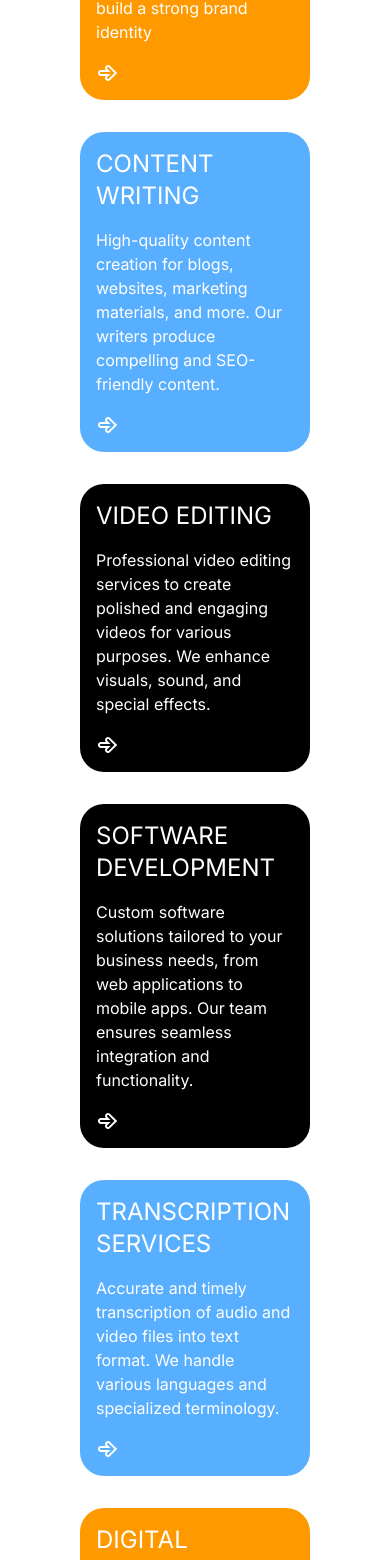
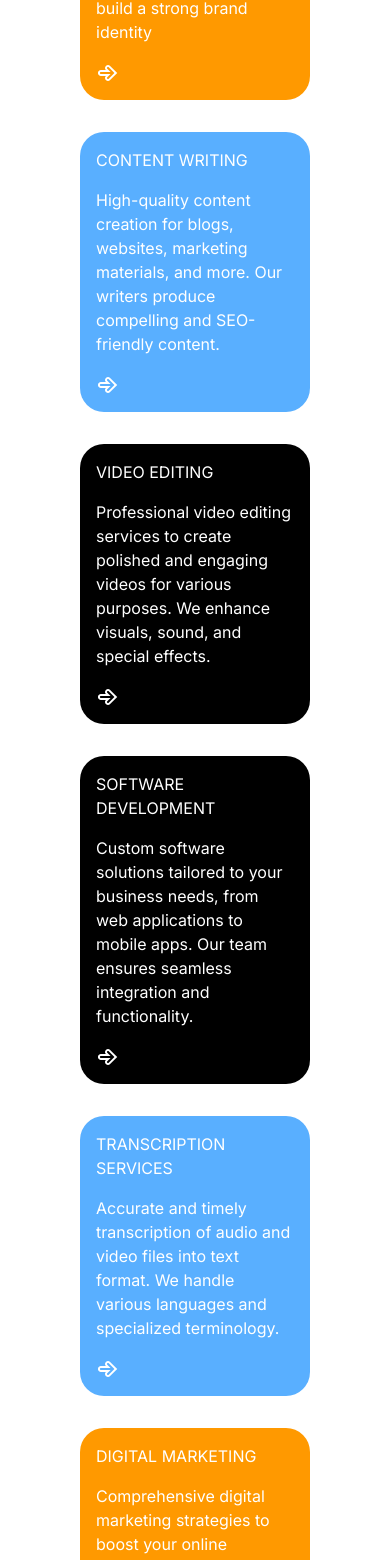
Before and after one commit to mwaniki-david/Extol, a Next.js app: page / in a window 390 px wide. Shown: the part 2256-3816 px from the top of the page. Built offline with nearby package versions, Linux system fonts and the light colour scheme.

Commit message:
7:58 update

```diff
--- a/Components/Portfolio.tsx
+++ b/Components/Portfolio.tsx
@@ -29,22 +29,22 @@ const Portfolio = () => {
       <div className='relative p-2 lg:hidden'>
       <Image
       src="/Portfolio3.jpg"
-      width={200}
-      height={200}
+      width={170}
+      height={170}
       alt="Portfolio4"
-      className='absolute z-0 ml-[220px] -mt-[40px] rounded-lg'/>
+      className='absolute z-0 ml-[190px] -mt-[40px] rounded-lg'/>
       <Image
       src="/Portfolio4.jpg"
-      width={200}
-      height={200}
+      width={170}
+      height={170}
       alt="Portfolio4"
-      className=' z-10 ml-[130px] mt-[40px] rounded-lg'/>
+      className=' z-10 ml-[130px] mt-[30px] rounded-lg'/>
       <Image
       src="/Portfolio1.jpg"
-      width={200}
-      height={200}
+      width={170}
+      height={170}
       alt="Portfolio1"
-      className='relative z-0  -mt-[80px] ml-5 rounded-lg'/>
+      className='relative z-0  -mt-[90px] ml-4 rounded-lg'/>
       </div>
       <div className='relative  hidden lg:block mt-[10px]'>
       <Image
--- a/Components/Services.tsx
+++ b/Components/Services.tsx
@@ -19,27 +19,27 @@ const Services = () => {
           <TiArrowRightOutline style={iconStyles} className='p-2' />
         </div>
         <div className=' bg-[#59AFFF] rounded-3xl p-2 gap-10 text-bold'>
-          <h1 className='text-2xl text-1xl uppercase p-2 text-bold'>Content Writing</h1>
+          <h1 className='md:text-2xl text-1xl uppercase p-2 text-bold'>Content Writing</h1>
           <h2 className='text-1xl p-2'>High-quality content creation for blogs, websites, marketing materials, and more. Our writers produce compelling and SEO-friendly content.</h2>
           <TiArrowRightOutline style={iconStyles} className='p-2' />
         </div>
         <div className=' bg-black rounded-3xl p-2 gap-10 text-bold'>
-          <h1 className='text-2xl text-1xl uppercase p-2 text-bold'>Video Editing</h1>
+          <h1 className='md:text-2xl text-1xl uppercase p-2 text-bold'>Video Editing</h1>
           <h2 className='text-1xl p-2'>Professional video editing services to create polished and engaging videos for various purposes. We enhance visuals, sound, and special effects.</h2>
           <TiArrowRightOutline style={iconStyles} className='p-2' />
         </div>
         <div className=' bg-black rounded-3xl p-2 gap-10 text-bold'>
-          <h1 className='text-2xl text-1xl uppercase p-2 text-bold'>Software Development</h1>
+          <h1 className='md:text-2xl text-1xl uppercase p-2 text-bold'>Software Development</h1>
           <h2 className='text-1xl p-2'>Custom software solutions tailored to your business needs, from web applications to mobile apps. Our team ensures seamless integration and functionality.</h2>
           <TiArrowRightOutline style={iconStyles} className='p-2' />
         </div>
         <div className=' bg-[#59AFFF] rounded-3xl p-2 gap-10 text-bold'>
-          <h1 className='text-2xl text-1xl uppercase p-2 text-bold'>Transcription Services</h1>
+          <h1 className='md:text-2xl text-1xl uppercase p-2 text-bold'>Transcription Services</h1>
           <h2 className='text-1xl p-2'>Accurate and timely transcription of audio and video files into text format. We handle various languages and specialized terminology.</h2>
           <TiArrowRightOutline style={iconStyles} className='p-2' />
         </div>
         <div className=' bg-[#FF9900] rounded-3xl p-2 gap-10 text-bold'>
-          <h1 className='text-2xl text-1xl uppercase p-2 text-bold'>Digital Marketing</h1>
+          <h1 className='md:text-2xl text-1xl uppercase p-2 text-bold'>Digital Marketing</h1>
           <h2 className='text-1xl p-2'>Comprehensive digital marketing strategies to boost your online presence and reach your target audience. Our campaigns are data-driven and results-oriented.</h2>
           <TiArrowRightOutline style={iconStyles} className='p-2' />
         </div>
```
